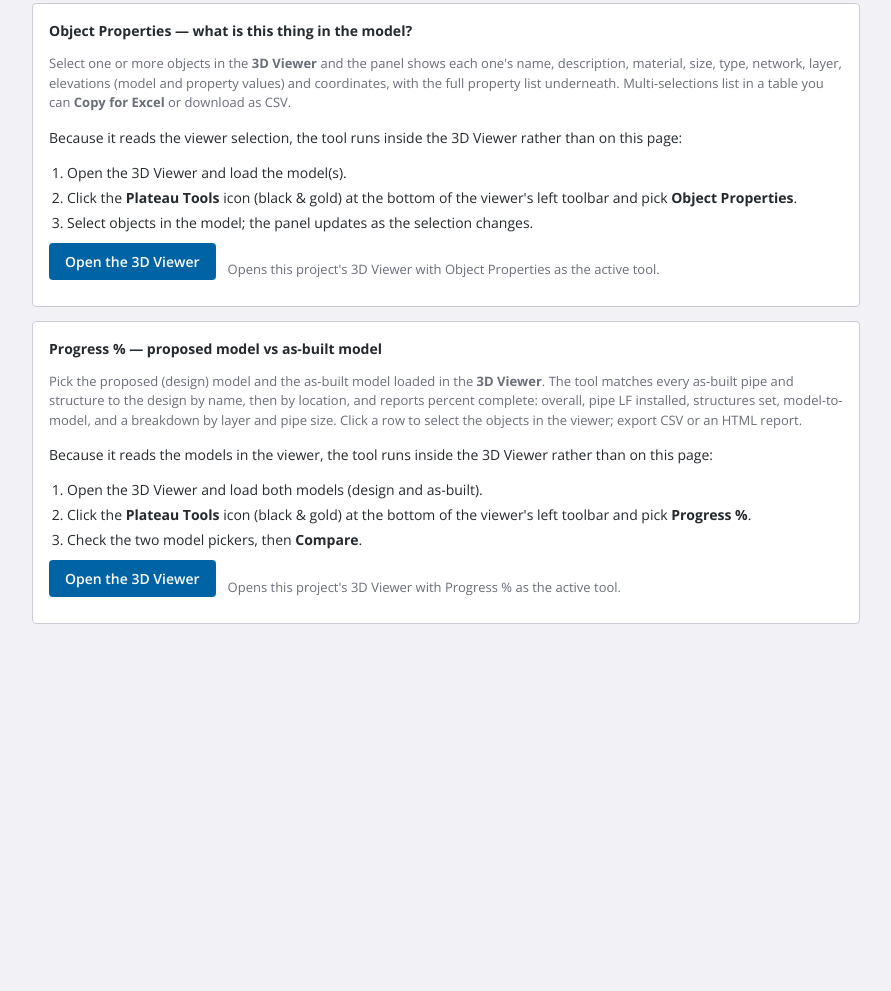
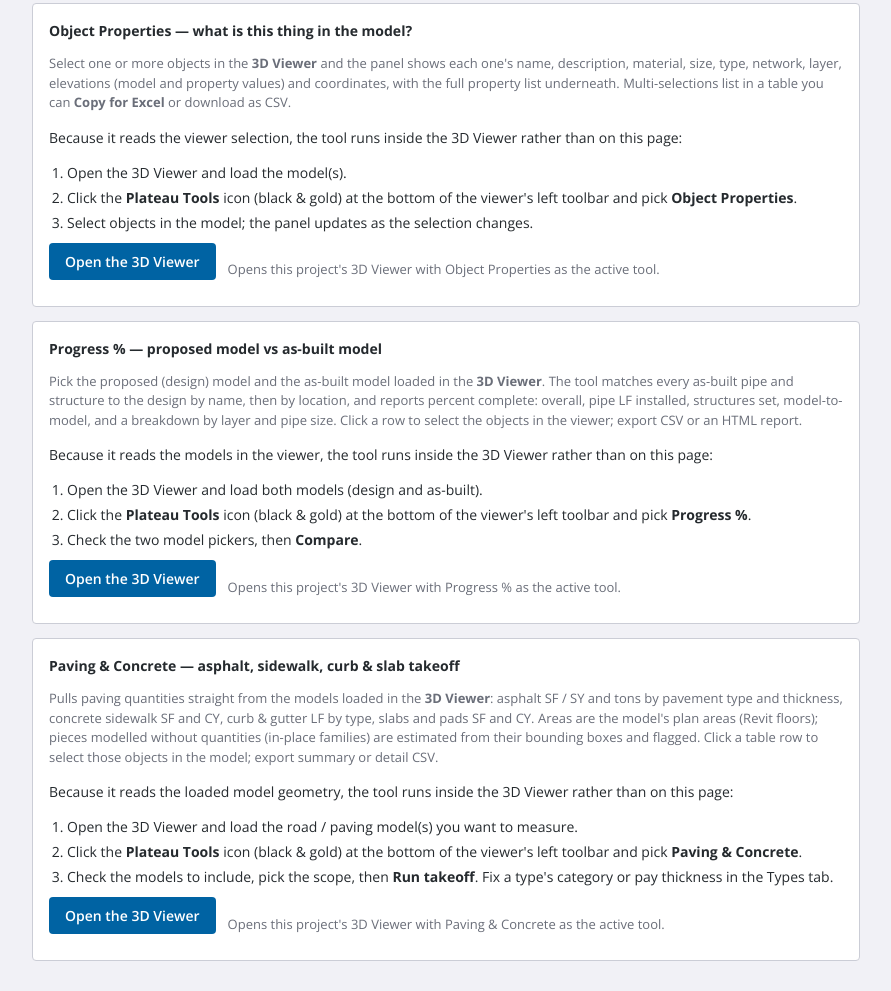
Before and after one commit to abetorres77/plateau-connect-tools, a plain HTML site: page index.html in a window 1280 px wide. Shown: the part 491-1482 px from the top of the page, without its empty margins (194-1085 px from the left). Before the commit the page ends 1145 px from the top, so only its background shows below. Drawn offline with nearby package versions, Linux system fonts and the light colour scheme.

Commit message:
Plateau Tools: add Paving & Concrete tool (menu, launcher, handover) (index.html)

```diff
--- a/index.html
+++ b/index.html
@@ -212,6 +212,24 @@
     </div>
   </div>
 
+  <div id="view-paving">
+    <div class="card">
+      <h2>Paving &amp; Concrete &mdash; asphalt, sidewalk, curb &amp; slab takeoff</h2>
+      <p class="muted">Pulls paving quantities straight from the models loaded in the <strong>3D Viewer</strong>: asphalt SF / SY and tons by pavement type and thickness, concrete sidewalk SF and CY, curb &amp; gutter LF by type, slabs and pads SF and CY. Areas are the model's plan areas (Revit floors); pieces modelled without quantities (in-place families) are estimated from their bounding boxes and flagged. Click a table row to select those objects in the model; export summary or detail CSV.</p>
+      <p>Because it reads the loaded model geometry, the tool runs inside the 3D Viewer rather than on this page:</p>
+      <ol class="steps">
+        <li>Open the 3D Viewer and load the road / paving model(s) you want to measure.</li>
+        <li>Click the <strong>Plateau Tools</strong> icon (black &amp; gold) at the bottom of the viewer&#39;s left toolbar and pick <strong>Paving &amp; Concrete</strong>.</li>
+        <li>Check the models to include, pick the scope, then <strong>Run takeoff</strong>. Fix a type's category or pay thickness in the Types tab.</li>
+      </ol>
+      <div class="row">
+        <button id="btn-open-viewer-paving">Open the 3D Viewer</button>
+        <span class="muted">Opens this project&#39;s 3D Viewer with Paving &amp; Concrete as the active tool.</span>
+      </div>
+      <div id="paving-status" class="muted"></div>
+    </div>
+  </div>
+
   <div id="view-launcher" style="display:none">
     <div class="card">
       <h2>Plateau Tools</h2>
@@ -220,6 +238,7 @@
       <div class="row"><button class="launch" data-tool="points" style="width:100%;text-align:left">Point Search<br><span class="muted" style="font-weight:400;color:#fff;opacity:.85">Find points by number or description and zoom to them</span></button></div>
       <div class="row"><button class="launch" data-tool="props" style="width:100%;text-align:left">Object Properties<br><span class="muted" style="font-weight:400;color:#fff;opacity:.85">Description, material, size, layer, elevations and coordinates of the selected objects</span></button></div>
       <div class="row"><button class="launch" data-tool="completion" style="width:100%;text-align:left">Progress %<br><span class="muted" style="font-weight:400;color:#fff;opacity:.85">Percent complete: proposed model vs as-built model, by pipe length and structure count</span></button></div>
+      <div class="row"><button class="launch" data-tool="paving" style="width:100%;text-align:left">Paving &amp; Concrete<br><span class="muted" style="font-weight:400;color:#fff;opacity:.85">Asphalt SF / SY / tons, sidewalk and slab SF / CY, curb LF by type from the loaded models</span></button></div>
     </div>
   </div>
 
@@ -246,7 +265,7 @@ const $ = (id) => document.getElementById(id);
 const setStatus = (msg, cls = "") => { const s = $("status"); s.textContent = msg; s.className = cls; };
 
 function show(view) {
-  for (const v of ["connecting", "extractor", "convert", "qto", "points", "props", "completion", "about", "launcher"]) {
+  for (const v of ["connecting", "extractor", "convert", "qto", "points", "props", "completion", "paving", "about", "launcher"]) {
     $("view-" + v).style.display = (v === view) ? "block" : "none";
   }
 }
@@ -270,6 +289,7 @@ async function init() {
       else if (cmd === "points") show("points");
       else if (cmd === "props") show("props");
       else if (cmd === "completion") show("completion");
+      else if (cmd === "paving") show("paving");
       else show("extractor");
     } else if (event === "extension.accessToken") {
       const t = tokenFrom(args && args.data !== undefined ? args.data : args);
@@ -294,7 +314,7 @@ async function init() {
     // the project page's "Open the 3D Viewer" buttons pre-select a tool through localStorage.
     let tool = "menu";
     try { tool = localStorage.getItem("plateau:viewerTool") || "menu"; localStorage.setItem("plateau:viewerTool", "menu"); } catch (e) { /* ignore */ }
-    if (tool === "qto" || tool === "points" || tool === "props" || tool === "completion") { location.replace("./" + tool + ".html?v=" + Date.now()); return; }
+    if (tool === "qto" || tool === "points" || tool === "props" || tool === "completion" || tool === "paving") { location.replace("./" + tool + ".html?v=" + Date.now()); return; }
     show("launcher");
     return;
   }
@@ -309,6 +329,7 @@ async function init() {
       { title: "Point Search", icon: ICON, command: "points" },
       { title: "Object Properties", icon: ICON, command: "props" },
       { title: "Progress %", icon: ICON, command: "completion" },
+      { title: "Paving & Concrete", icon: ICON, command: "paving" },
       { title: "File Converter", icon: ICON, command: "convert" },
       { title: "QTO Takeoff", icon: ICON, command: "qto" },
       { title: "About", icon: ICON, command: "about" }
@@ -725,6 +746,7 @@ for (const b of document.querySelectorAll("button.launch")) b.addEventListener("
 $("btn-open-viewer-points").addEventListener("click", () => openViewer("points", $("points-status")));
 $("btn-open-viewer-props").addEventListener("click", () => openViewer("props", $("props-status")));
 $("btn-open-viewer-completion").addEventListener("click", () => openViewer("completion", $("completion-status")));
+$("btn-open-viewer-paving").addEventListener("click", () => openViewer("paving", $("paving-status")));
 $("btn-extract").addEventListener("click", extract);
 $("btn-download").addEventListener("click", download);
 $("btn-tflx").addEventListener("click", downloadTflx);
```
